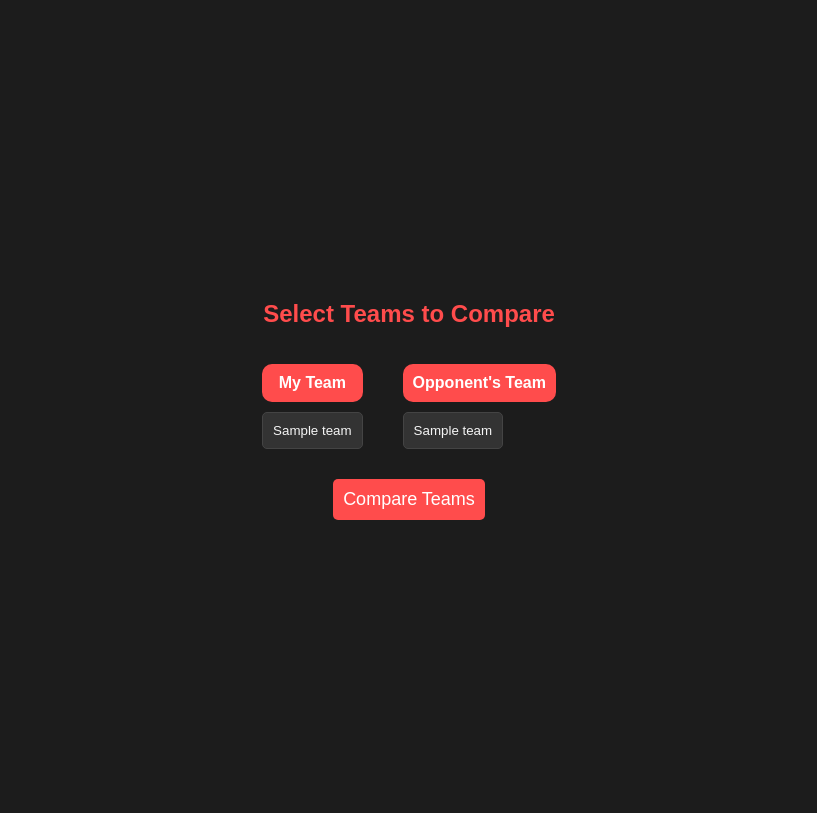
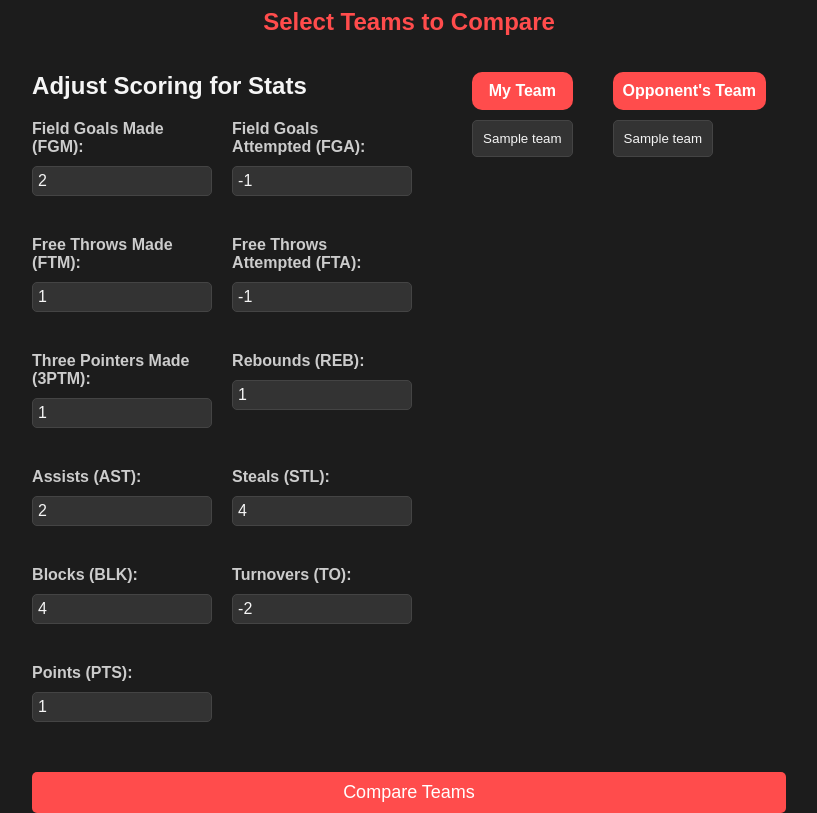
Before and after one commit to ThomasAdriaanse/Fantasy-bball-stats, a Flask app: template templates/select_teams_page.html in a window 1280 px wide. Shown: the whole page, without its empty margins (231-1048 px from the left). Before the commit the page ends 520 px from the top, so only its background shows below. Run offline with Flask 3, Linux system fonts and the light colour scheme; the template is opened without the code that fills it: most values are stand-ins (such as "Sample title", 1, 10 or a date in 2020); some libraries are stand-ins or nearby versions.

Commit message:
added option to change value of stats

```diff
--- a/app.py
+++ b/app.py
@@ -22,6 +22,23 @@ def entry_page():
 
 @app.route('/compare_page', methods=['POST'])
 def compare_page():
+
+    # Retrieve the custom scoring values from the form
+    scoring = {
+        'fgm': int(request.form.get('fgm', 2)),
+        'fga': int(request.form.get('fga', -1)),
+        'ftm': int(request.form.get('ftm', 1)),
+        'fta': int(request.form.get('fta', -1)),
+        'threeptm': int(request.form.get('threeptm', 1)),
+        'reb': int(request.form.get('reb', 1)),
+        'ast': int(request.form.get('ast', 2)),
+        'stl': int(request.form.get('stl', 4)),
+        'blk': int(request.form.get('blk', 4)),
+        'turno': int(request.form.get('turno', -2)),
+        'pts': int(request.form.get('pts', 1)),
+    }
+    print(scoring)
+
     my_team_name = request.form.get('myTeam')
     opponents_team_name = request.form.get('opponentsTeam')
     league_id = request.form.get('league_id')
@@ -57,6 +74,7 @@ def compare_page():
     team_stats_table_name_2 = 'compare_team_stats_2'
 
     player_data_column_names = ['player_name', 'min', 'fgm', 'fga', 'ftm', 'fta', 'threeptm', 'reb', 'ast', 'stl', 'blk', 'turno', 'pts', 'inj', 'fpts', 'games']
+
 
     team1_player_data = cpd.get_team_player_data(league, team1_index, compare_table_name_1, player_data_column_names)
     team2_player_data = cpd.get_team_player_data(league, team2_index, compare_table_name_2, player_data_column_names)
--- a/static/css/defaultstyle.css
+++ b/static/css/defaultstyle.css
@@ -58,7 +58,8 @@ input[type="text"]:focus {
     outline: none;
 }
 
-input[type="submit"], button[type="button"] {
+/* Remove overlap - apply only to submit buttons or other generic buttons */
+input[type="submit"], button:not(.team-button) {
     background-color: #ff4c4c;
     color: white;
     padding: 10px;
@@ -69,6 +70,7 @@ input[type="submit"], button[type="button"] {
     transition: background-color 0.3s, transform 0.3s;
     margin-top: 20px; /* Added margin-top for buttons */
 }
+
 
 input[type="submit"]:hover, button[type="button"]:hover {
     background-color: #e04343;
--- a/templates/select_teams_page.html
+++ b/templates/select_teams_page.html
@@ -6,6 +6,56 @@
     <meta name="viewport" content="width=device-width, initial-scale=1.0">
     <link rel="stylesheet" type="text/css" href="{{ url_for('static', filename='css/defaultstyle.css') }}">
     <title>Select Teams</title>
+    <style>
+        .main-container {
+            display: flex;
+            justify-content: space-between;
+            align-items: flex-start;
+        }
+
+        .scoring-area {
+            width: 400px;
+            margin-right: 20px;
+        }
+
+        .scoring-container {
+            display: flex;
+            flex-wrap: wrap;
+        }
+
+        .scoring-box {
+            width: 42%;
+            margin-bottom: 15px;
+            margin-right: 8%;
+        }
+
+        .scoring-box:nth-child(2n) {
+            margin-right: 0;
+        }
+
+        .scoring-box label {
+            display: block;
+            margin-bottom: 5px;
+            font-weight: bold;
+        }
+
+        .scoring-box input[type="text"] {
+            width: 100%;
+            padding: 5px;
+            border: 1px solid #444;
+            border-radius: 5px;
+            background-color: #333;
+            color: #f5f5f5;
+        }
+
+        h2 {
+            margin-bottom: 10px;
+        }
+
+        .teams-container {
+            flex-grow: 1;
+        }
+    </style>
     <script type="text/javascript">
         var myTeam = '';
         var opponentsTeam = '';
@@ -74,11 +124,65 @@
 
 <body>
     <h1>Select Teams to Compare</h1>
+    <form id="compareForm" action="/compare_page" method="post">
+        <div class="main-container">
+            <!-- Scoring area to the left -->
+            <div class="scoring-area">
+                <h2>Adjust Scoring for Stats</h2>
+                <div class="scoring-container">
+                    <div class="scoring-box">
+                        <label for="fgm">Field Goals Made (FGM):</label>
+                        <input type="text" id="fgm" name="fgm" value="2">
+                    </div>
+                    <div class="scoring-box">
+                        <label for="fga">Field Goals Attempted (FGA):</label>
+                        <input type="text" id="fga" name="fga" value="-1">
+                    </div>
+                    <div class="scoring-box">
+                        <label for="ftm">Free Throws Made (FTM):</label>
+                        <input type="text" id="ftm" name="ftm" value="1">
+                    </div>
+                    <div class="scoring-box">
+                        <label for="fta">Free Throws Attempted (FTA):</label>
+                        <input type="text" id="fta" name="fta" value="-1">
+                    </div>
+                    <div class="scoring-box">
+                        <label for="threeptm">Three Pointers Made (3PTM):</label>
+                        <input type="text" id="threeptm" name="threeptm" value="1">
+                    </div>
+                    <div class="scoring-box">
+                        <label for="reb">Rebounds (REB):</label>
+                        <input type="text" id="reb" name="reb" value="1">
+                    </div>
+                    <div class="scoring-box">
+                        <label for="ast">Assists (AST):</label>
+                        <input type="text" id="ast" name="ast" value="2">
+                    </div>
+                    <div class="scoring-box">
+                        <label for="stl">Steals (STL):</label>
+                        <input type="text" id="stl" name="stl" value="4">
+                    </div>
+                    <div class="scoring-box">
+                        <label for="blk">Blocks (BLK):</label>
+                        <input type="text" id="blk" name="blk" value="4">
+                    </div>
+                    <div class="scoring-box">
+                        <label for="turno">Turnovers (TO):</label>
+                        <input type="text" id="turno" name="turno" value="-2">
+                    </div>
+                    <div class="scoring-box">
+                        <label for="pts">Points (PTS):</label>
+                        <input type="text" id="pts" name="pts" value="1">
+                    </div>
+                </div>
+            </div>
+
+            <!-- Teams selection area -->
             <div class="teams-container">
                 <div class="team-column">
                     <div class="team-selector my-team">My Team</div>
                     {% for team in info_list %}
-            <button id="myTeam{{ loop.index }}" class="team-button" data-team-name="{{ team }}"
+                    <button type="button" id="myTeam{{ loop.index }}" class="team-button" data-team-name="{{ team }}"
                         onclick="selectMyTeam(this.getAttribute('data-team-name'), 'myTeam{{ loop.index }}')">{{ team }}</button>
                     {% endfor %}
                 </div>
@@ -86,12 +190,13 @@
                 <div class="team-column">
                     <div class="team-selector opponents-team">Opponent's Team</div>
                     {% for team in info_list %}
-            <button id="opponentsTeam{{ loop.index }}" class="team-button" data-team-name="{{ team }}"
+                    <button type="button" id="opponentsTeam{{ loop.index }}" class="team-button" data-team-name="{{ team }}"
                         onclick="selectOpponentsTeam(this.getAttribute('data-team-name'), 'opponentsTeam{{ loop.index }}')">{{ team }}</button>
                     {% endfor %}
                 </div>
             </div>
-    <form id="compareForm" action="/compare_page" method="post">
+        </div>
+
         <!-- Hidden inputs for league details -->
         <input type="hidden" name="league_id" value="{{ league_id }}">
         <input type="hidden" name="year" value="{{ year }}">
@@ -105,10 +210,7 @@
         <!-- Submit button -->
         <button type="button" onclick="compareTeams()">Compare Teams</button>
     </form>
-    <div id="myTeamDisplay"></div>
-    <div id="opponentsTeamDisplay"></div>
 
-    <!-- Loading overlay -->
     <div id="loading">Loading, please wait...</div>
 
 </body>
```
Lines whose indentation alone changed are shown as unchanged.
